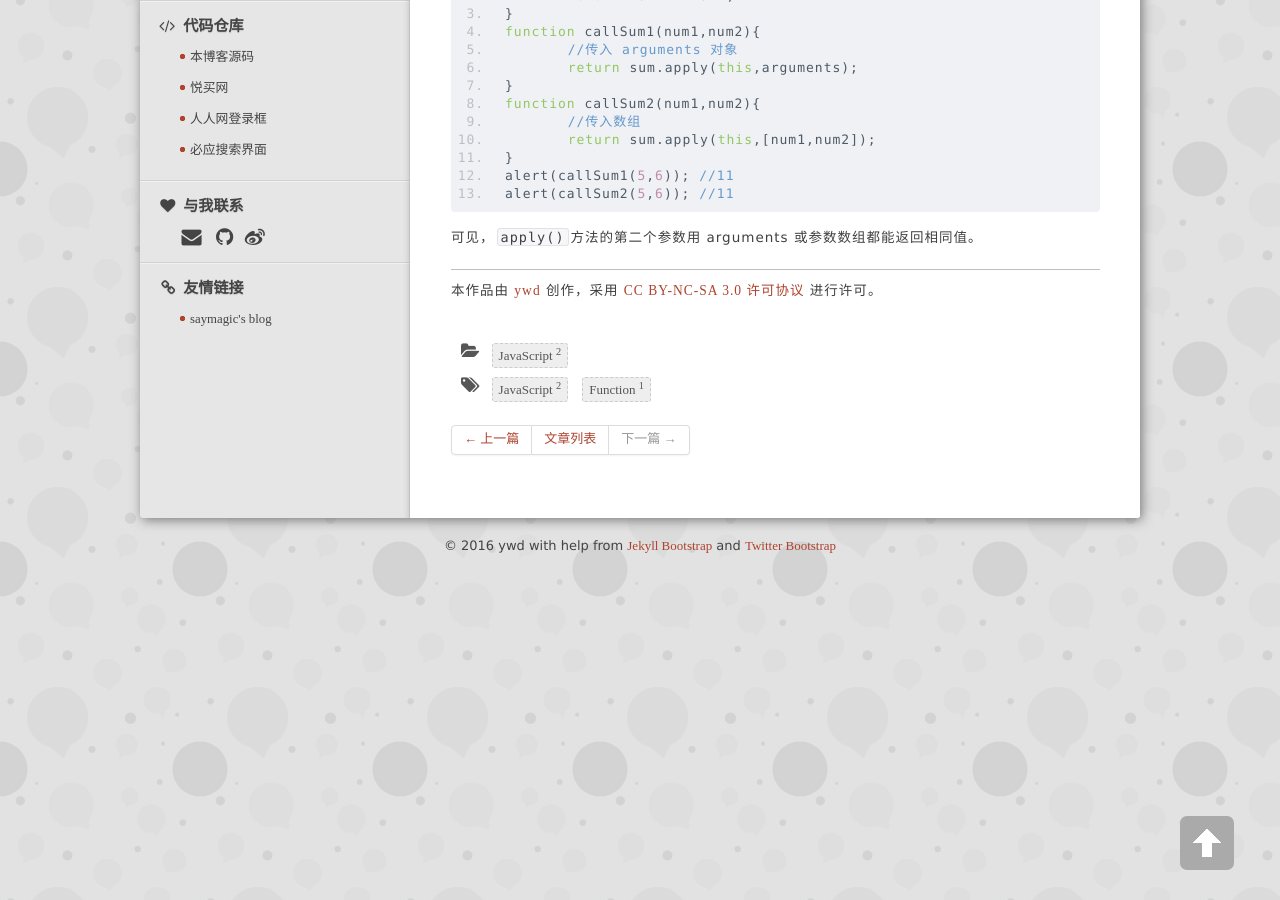
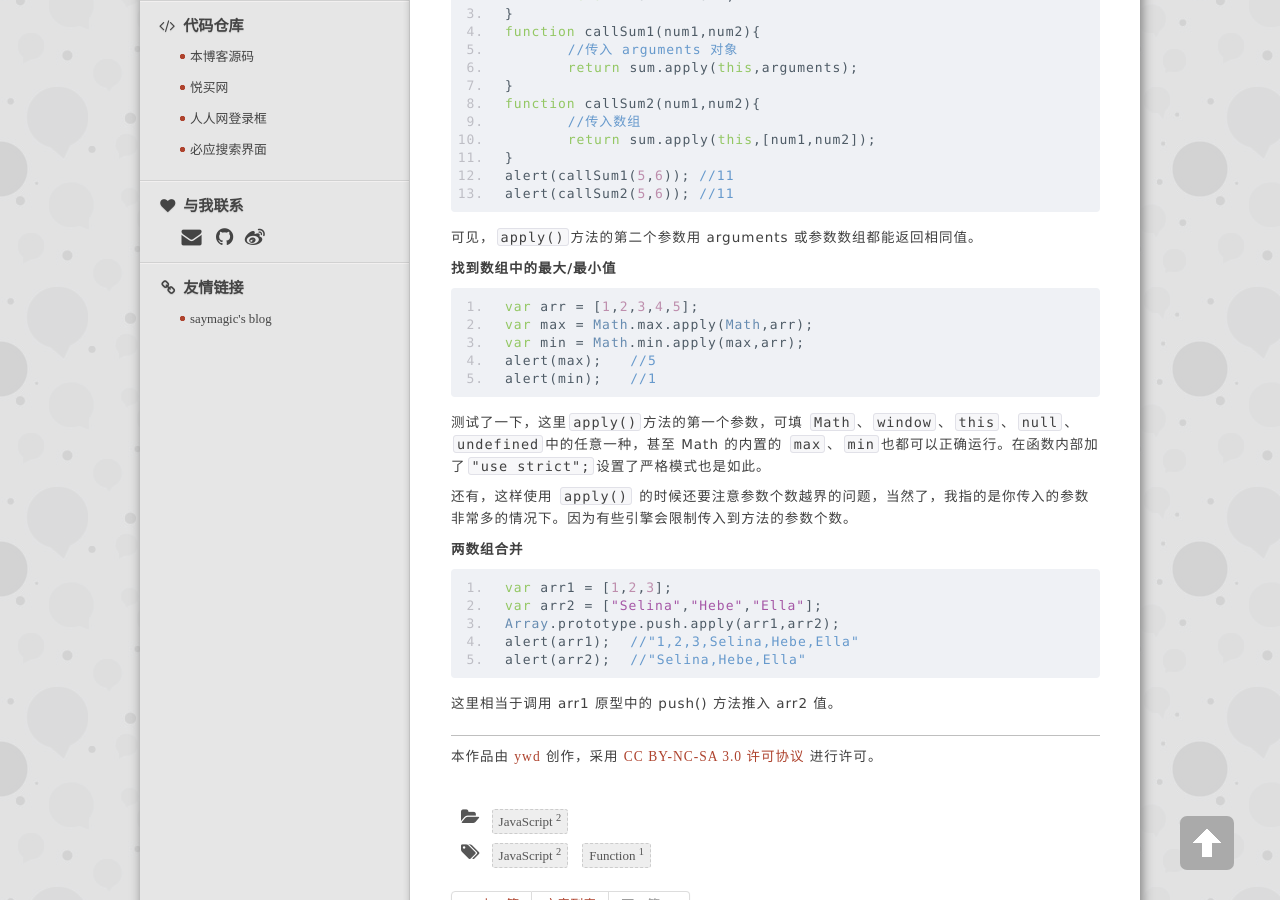
Before and after one commit to wendyppy/0-0-9.github.io, a Jekyll site: the page built from _posts/2016-07-22-apply-call-bind-in-js.md, in a window 1280 px wide and 900 px high, scrolled down 1231 px. Built offline with Jekyll 4.4.1, drawn with Linux system fonts in a browser that asks for light colours; nearby versions of some CDN libraries; library files that are not in the unit come from our copies; Markdown is read by kramdown in place of the engine named in the settings; comment, search, counter and statistics services are not loaded.

Commit message:
alter apply

```diff
--- a/_posts/2016-07-22-apply-call-bind-in-js.md
+++ b/_posts/2016-07-22-apply-call-bind-in-js.md
@@ -69,3 +69,29 @@ alert(callSum2(5,6)); //11
 </pre>
 
 可见，`apply()`方法的第二个参数用 arguments 或参数数组都能返回相同值。
+
+**找到数组中的最大/最小值**
+
+<pre>
+var arr = [1,2,3,4,5];
+var max = Math.max.apply(Math,arr);
+var min = Math.min.apply(max,arr);
+alert(max);	//5
+alert(min);	//1
+</pre>
+
+测试了一下，这里`apply()`方法的第一个参数，可填 `Math`、`window`、`this`、`null`、`undefined`中的任意一种，甚至 Math 的内置的 `max`、`min`也都可以正确运行。在函数内部加了`"use strict";`设置了严格模式也是如此。
+
+还有，这样使用 `apply()` 的时候还要注意参数个数越界的问题，当然了，我指的是你传入的参数非常多的情况下。因为有些引擎会限制传入到方法的参数个数。
+
+**两数组合并**
+
+<pre>
+var arr1 = [1,2,3];
+var arr2 = ["Selina","Hebe","Ella"];
+Array.prototype.push.apply(arr1,arr2);
+alert(arr1);	//"1,2,3,Selina,Hebe,Ella"
+alert(arr2);	//"Selina,Hebe,Ella"
+</pre>
+
+这里相当于调用 arr1 原型中的 push() 方法推入 arr2 值。
```
